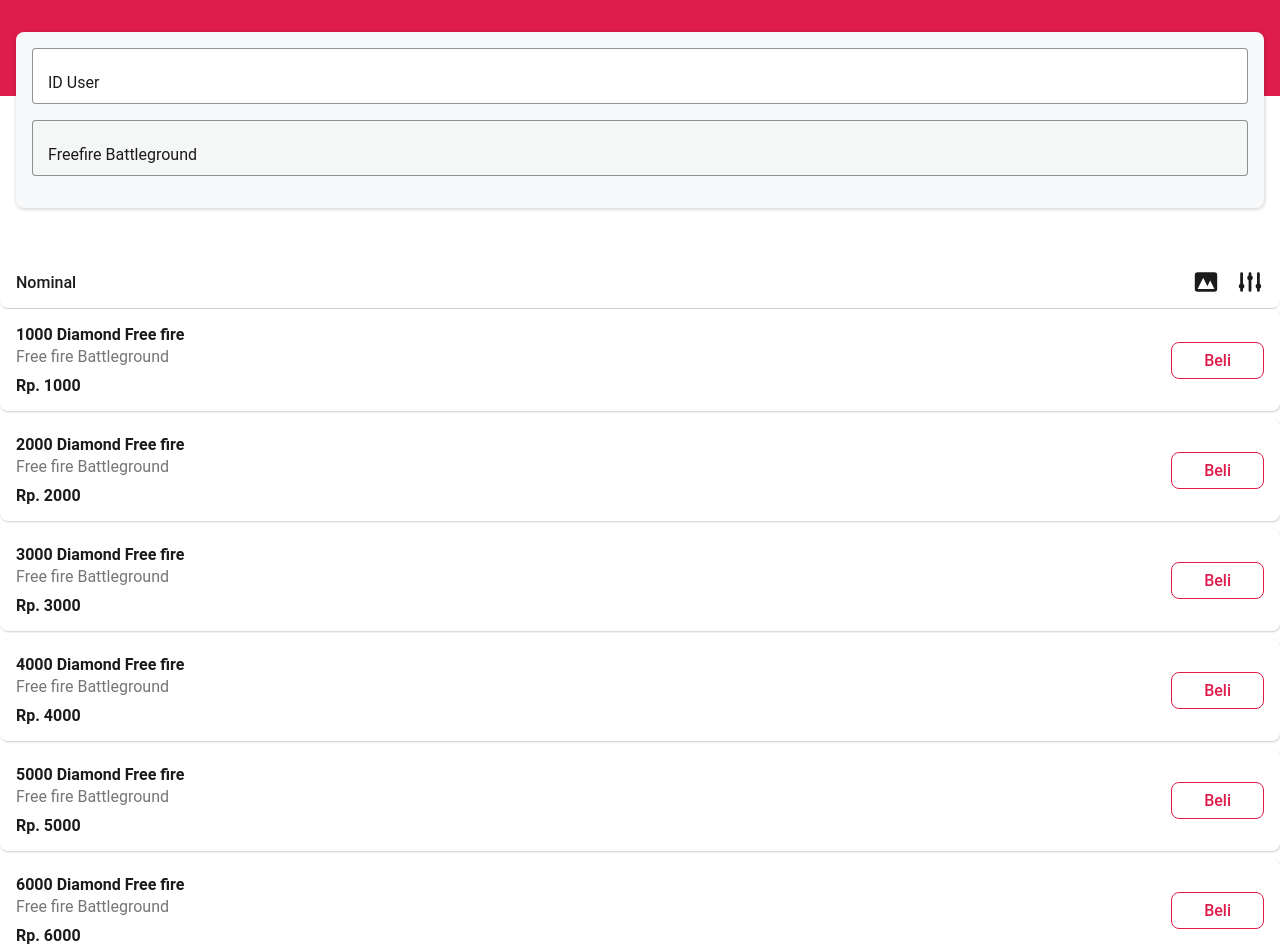
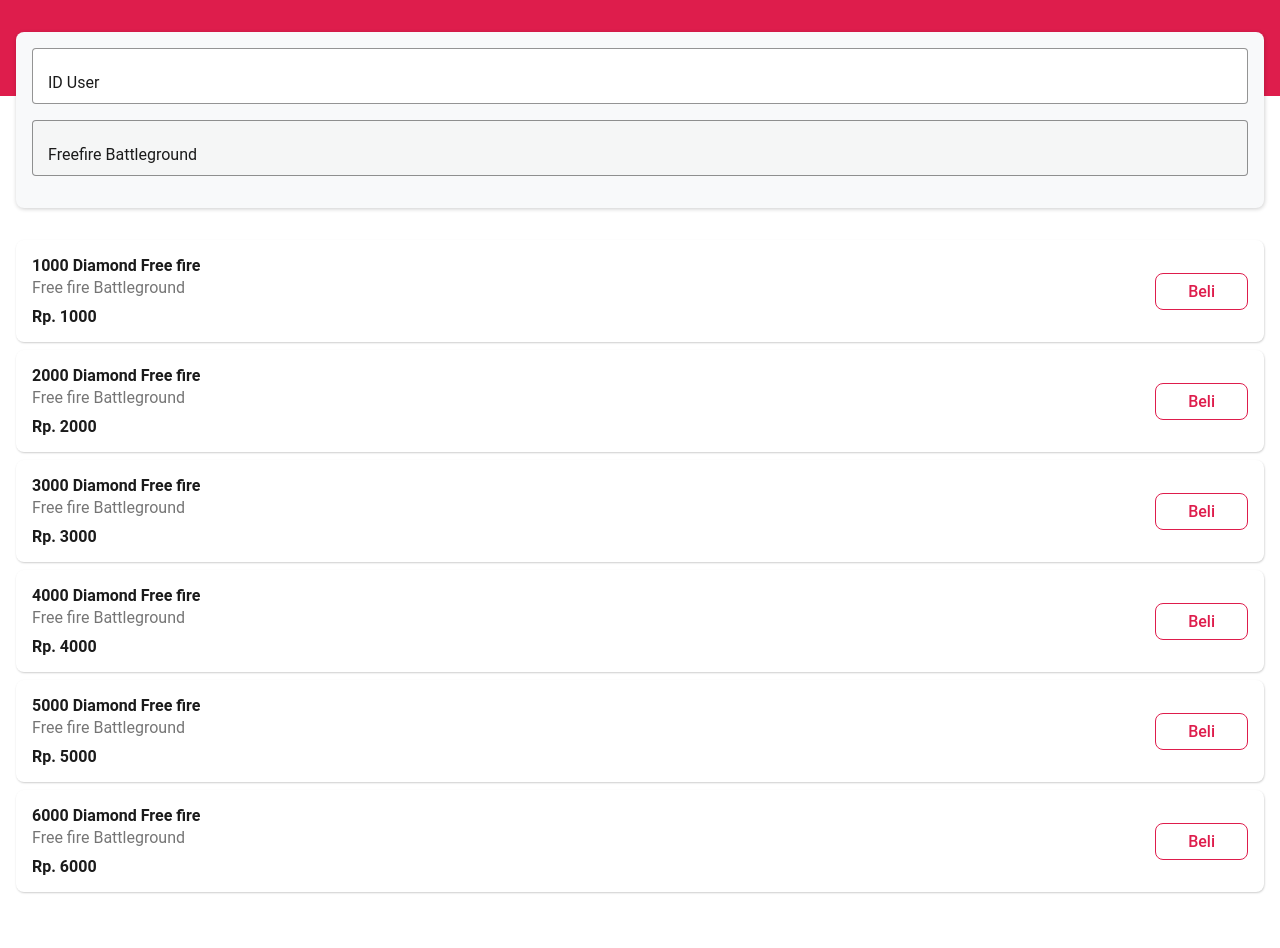
Before and after one commit to wardydev/payon-feature, a website: page index.html in a window 1280 px wide. Shown: the top 948 px of the page. After the commit the page ends 900 px from the top, so only its background shows below. Drawn offline with Linux system fonts and the light colour scheme.

Commit message:
revisi 2.4

```diff
--- a/index.html
+++ b/index.html
@@ -38,20 +38,6 @@
 
         <!-- DATA GAME -->
         <section class="data-game">
-            <div class="game-nominal">
-                <span>Nominal</span>
-                <!-- icon -->
-                <div class="nominal-icon">
-                    <svg xmlns="http://www.w3.org/2000/svg" viewBox="0 0 20 20" fill="currentColor">
-                        <path fill-rule="evenodd" d="M4 3a2 2 0 00-2 2v10a2 2 0 002 2h12a2 2 0 002-2V5a2 2 0 00-2-2H4zm12 12H4l4-8 3 6 2-4 3 6z" clip-rule="evenodd" />
-                    </svg>
-
-                    <svg xmlns="http://www.w3.org/2000/svg" class="nominal-filter" viewBox="0 0 20 20" fill="currentColor">
-                        <path d="M5 4a1 1 0 00-2 0v7.268a2 2 0 000 3.464V16a1 1 0 102 0v-1.268a2 2 0 000-3.464V4zM11 4a1 1 0 10-2 0v1.268a2 2 0 000 3.464V16a1 1 0 102 0V8.732a2 2 0 000-3.464V4zM16 3a1 1 0 011 1v7.268a2 2 0 010 3.464V16a1 1 0 11-2 0v-1.268a2 2 0 010-3.464V4a1 1 0 011-1z" />
-                      </svg>
-                </div>
-            </div>
-
             <div class="game-games">
                 <div class="game-card">
                     <div class="game-title">
@@ -151,10 +137,6 @@
                         <span>Nomer HP</span>
                         <h4 class="phone-number">12308123098</h4>
                     </div>
-                    <div class="data-content">
-                        <span>Pembayaran</span>
-                        <h4 class="data-saldo">Saldo Akun</h4>
-                    </div>
                 </div>
                 <div class="modal-action">
                     <span class="harga">Rp 9000</span>
--- a/scss/main.scss
+++ b/scss/main.scss
@@ -162,38 +162,10 @@
     }
 
     .data-game {
-        margin-top: 10rem;
-
-        .game-nominal {
-            padding: 0.75rem 1rem;
-            display: flex;
-            align-items: center;
-            justify-content: space-between;
-            // padding-bottom: 1rem;
-            border-radius: 8px;
-            border-bottom: 1px solid rgba($dark-color, $alpha: 0.2);
-
-            span {
-                font-size: 1rem;
-                font-weight: 500;
-            }
-
-            .nominal-icon {
-                display: flex;
-
-                svg {
-                    @include svg-width()
-                }
-
-                .nominal-filter {
-                    margin-left: 1rem;
-                }
-            }
-        }
-
+        margin-top: 9rem;
+        padding-left: 1rem;
+        padding-right: 1rem;
         .game-games {
-            // margin-top: 1rem;
-
             .game-card {
                 display: flex;
                 align-items: center;
@@ -260,7 +232,7 @@
         @include transition();
 
         &.active {
-            height: 65vh;
+            height: 80vh;
             visibility: visible;
         }
 
@@ -303,10 +275,6 @@
                     @include border-bottom(0.15rem);
                     padding-top: 1.25rem;
                     padding-bottom: 1.25rem;
-
-                    .data-saldo {
-                        color: $primary-color
-                    }
                 }
             }
             .modal-action {
```
Also changed, not shown: assets/css/main.css, 1 other file.
